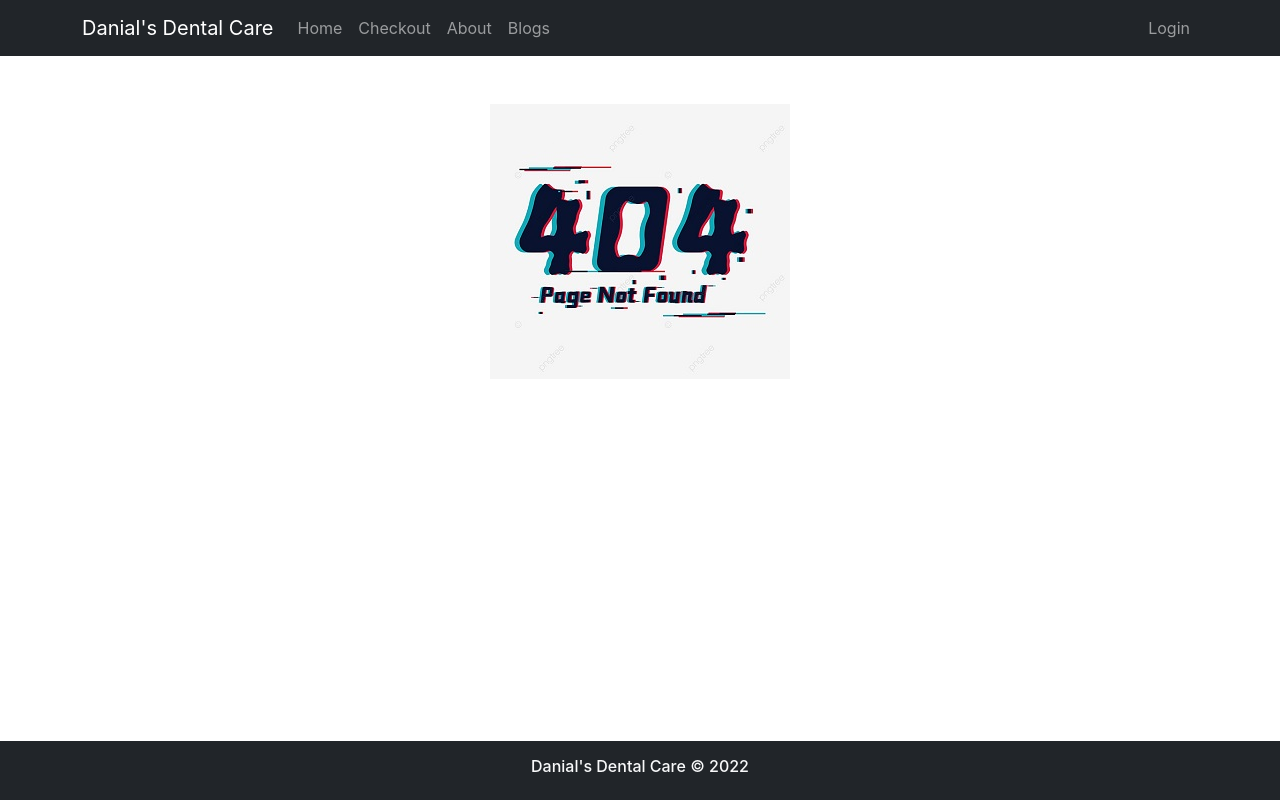
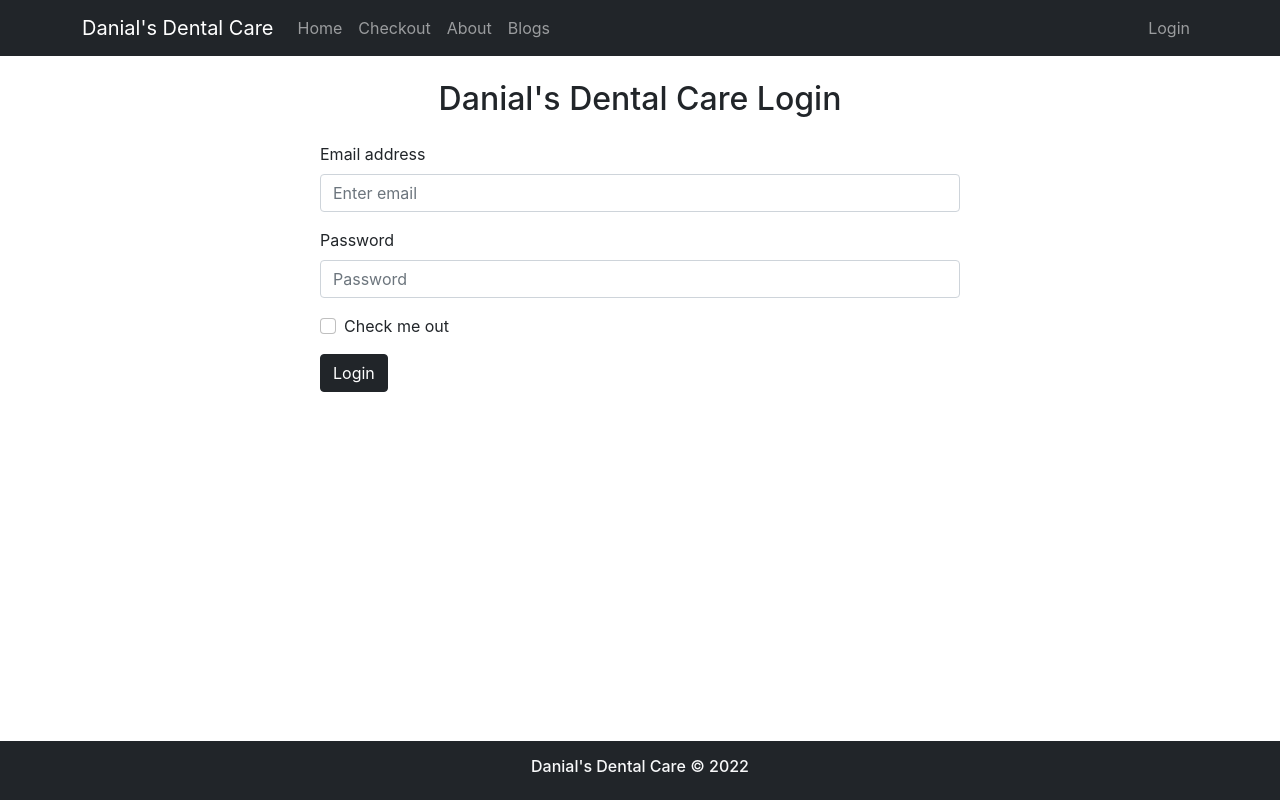
Before and after one commit to Tohidul29/Danial-s-Dental-Care, a React (Create React App) app: page /login in a window 1280 px wide. Built offline with nearby package versions, Linux system fonts and the light colour scheme.

Commit message:
login page added

```diff
--- a/src/App.js
+++ b/src/App.js
@@ -4,6 +4,7 @@
 import Footer from './Component/Footer/Footer';
 import Header from './Component/Header/Header';
 import Home from './Component/Home/Home/Home';
+import Login from './Component/Login/Login';
 import NotFound from './Component/NotFound/NotFound';
 
 function App() {
@@ -12,8 +13,10 @@
       <Header></Header>
       <Routes>
         <Route path='/' element={<Home></Home>}></Route>
+        <Route path='/home' element={<Home></Home>}></Route>
         <Route path='/about' element={<About></About>}></Route>
         <Route path='/blogs' element={<Blogs></Blogs>}></Route>
+        <Route path='/login' element={<Login></Login>}></Route>
         <Route path='*' element={<NotFound></NotFound>}></Route>
       </Routes>
       <Footer></Footer>
--- a/src/Component/Header/Header.js
+++ b/src/Component/Header/Header.js
@@ -10,8 +10,8 @@
                 <Navbar.Toggle aria-controls="responsive-navbar-nav" />
                 <Navbar.Collapse id="responsive-navbar-nav">
                     <Nav className="me-auto">
-                        <Nav.Link as={Link} to='/'>Home</Nav.Link>
-                        <Nav.Link as={Link} to='/'>Checkout</Nav.Link>
+                        <Nav.Link as={Link} to='/home'>Home</Nav.Link>
+                        <Nav.Link as={Link} to='/checkout'>Checkout</Nav.Link>
                         <Nav.Link as={Link} to='/about'>About</Nav.Link>
                         <Nav.Link as={Link} to='/blogs'>Blogs</Nav.Link>
                     </Nav>
--- a/src/Component/Home/Banner/Banner.js
+++ b/src/Component/Home/Banner/Banner.js
@@ -21,7 +21,7 @@
                 />
                 <Carousel.Caption>
                     <h3>Treatment with care</h3>
-                    <p>Our Approachable Team offers comprehensive n long term solutions to your dental concerns.</p>
+                    <p> I offer comprehensive and long term solutions to your dental concerns.</p>
                 </Carousel.Caption>
             </Carousel.Item>
             <Carousel.Item>
--- /dev/null
+++ b/src/Component/Login/Login.js
@@ -0,0 +1,36 @@
+import React, { useRef } from 'react';
+import { Button, Form } from 'react-bootstrap';
+
+const Login = () => {
+    const emailRef = useRef('');
+    const passwordRef = useRef('');
+
+    const handleLogin = event =>{
+        event.preventDefault();
+    }
+
+    return (
+        <div className='mt-4 w-50 mx-auto'>
+            <h2 className='text-center my-4 text-dark'>Danial's Dental Care Login</h2>
+            <Form onSubmit={handleLogin}>
+                <Form.Group className="mb-3" controlId="formBasicEmail">
+                    <Form.Label>Email address</Form.Label>
+                    <Form.Control ref={emailRef} type="email" placeholder="Enter email" required />
+                </Form.Group>
+
+                <Form.Group className="mb-3" controlId="formBasicPassword">
+                    <Form.Label>Password</Form.Label>
+                    <Form.Control ref={passwordRef} type="password" placeholder="Password" required />
+                </Form.Group>
+                <Form.Group className="mb-3" controlId="formBasicCheckbox">
+                    <Form.Check type="checkbox" label="Check me out" />
+                </Form.Group>
+                <Button variant="dark" type="submit">
+                    Login
+                </Button>
+            </Form>
+        </div>
+    );
+};
+
+export default Login;
```
